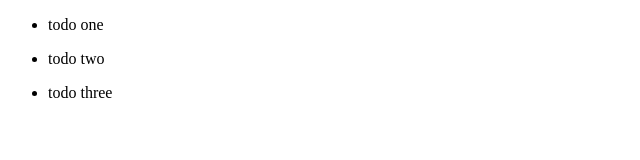
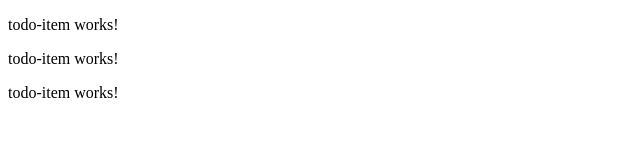
Before and after one commit to guidefari/angular-todo-app, an Angular app: page / in a window 1280 px wide. Shown: the top 160 px of the page, without its empty margins (0-640 px from the left). Built offline with nearby package versions, Linux system fonts and the light colour scheme.

Commit message:
add: todo item component init

```diff
--- a/src/app/app.module.ts
+++ b/src/app/app.module.ts
@@ -4,11 +4,13 @@ import { NgModule } from '@angular/core';
 import { AppRoutingModule } from './app-routing.module';
 import { AppComponent } from './app.component';
 import { TodosComponent } from './components/todos/todos.component';
+import { TodoItemComponent } from './components/todo-item/todo-item.component';
 
 @NgModule({
   declarations: [
     AppComponent,
-    TodosComponent
+    TodosComponent,
+    TodoItemComponent
   ],
   imports: [
     BrowserModule,
--- /dev/null
+++ b/src/app/components/todo-item/todo-item.component.html
@@ -0,0 +1 @@
+<p>todo-item works!</p>
--- /dev/null
+++ b/src/app/components/todo-item/todo-item.component.ts
@@ -0,0 +1,17 @@
+import { Component, OnInit, Input } from '@angular/core';
+import { Todo } from 'src/app/models/Todo';
+
+@Component({
+  selector: 'app-todo-item',
+  templateUrl: './todo-item.component.html',
+  styleUrls: ['./todo-item.component.css']
+})
+export class TodoItemComponent implements OnInit {
+  @Input() todo: Todo;
+
+  constructor() { }
+
+  ngOnInit(): void {
+  }
+
+}
--- a/src/app/components/todos/todos.component.html
+++ b/src/app/components/todos/todos.component.html
@@ -1,3 +1,2 @@
-<ul *ngFor="let todo of todos">
-    <li>{{todo.title}}</li>
-</ul>
+<app-todo-item *ngFor="let todo of todos" [todo]="todo">
+</app-todo-item>
```
Also changed, not shown: src/app/components/todo-item/todo-item.component.css (added), 1 other file (tests, documents, lock files or other folders).
